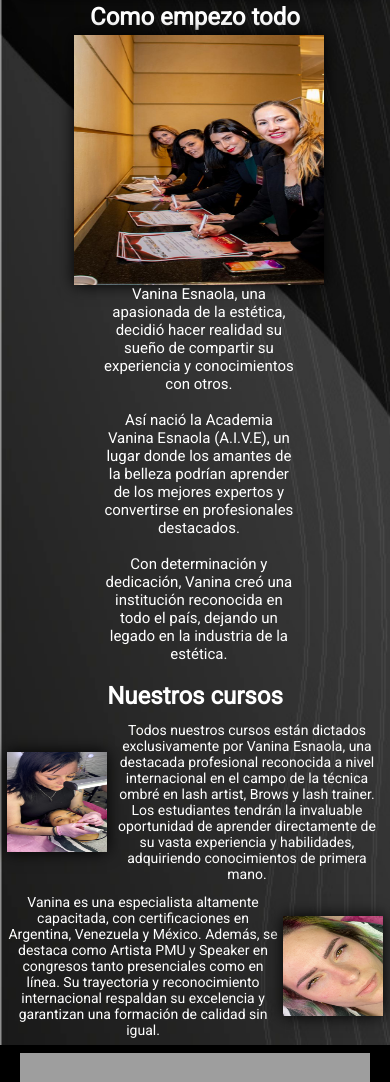
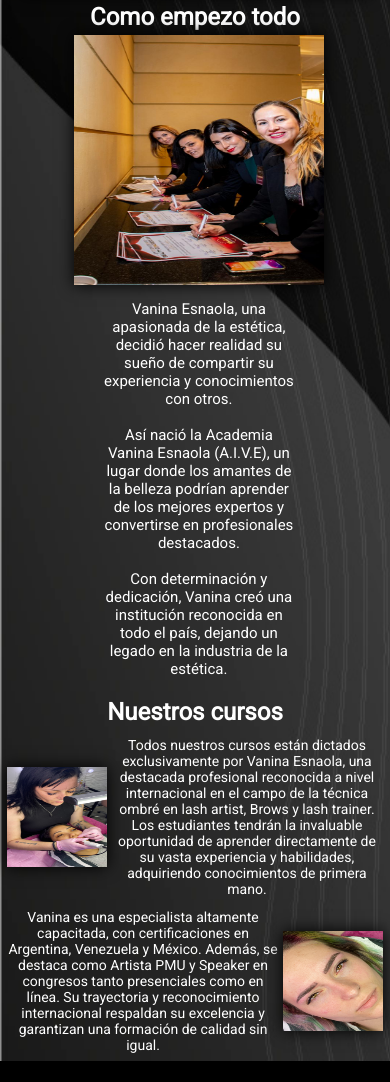
Before and after one commit to JoelEsnaola/Entrega-Final, a plain HTML site: page about.html in a window 390 px wide. Shown: the part 1926-3008 px from the top of the page. Drawn offline with nearby package versions, Linux system fonts and the light colour scheme; grey boxes are pictures that could not be loaded.

Commit message:
Arreglos about en p y en espacio blanco

```diff
--- a/sass/styles.scss
+++ b/sass/styles.scss
@@ -1348,3 +1348,11 @@
         }
     }
 }
+
+
+@media (max-width:565px) {
+.part3_about .box_grande .como_empezo div:nth-child(1) {
+    padding-top: 4%;
+}
+
+}
```
Also changed, not shown: sass/styles.css, 1 other file.
